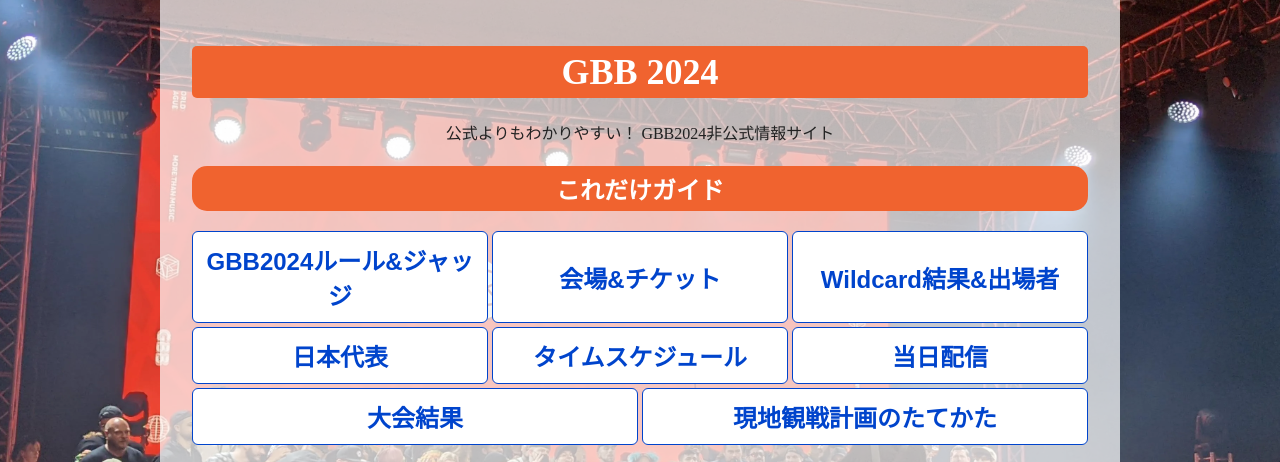
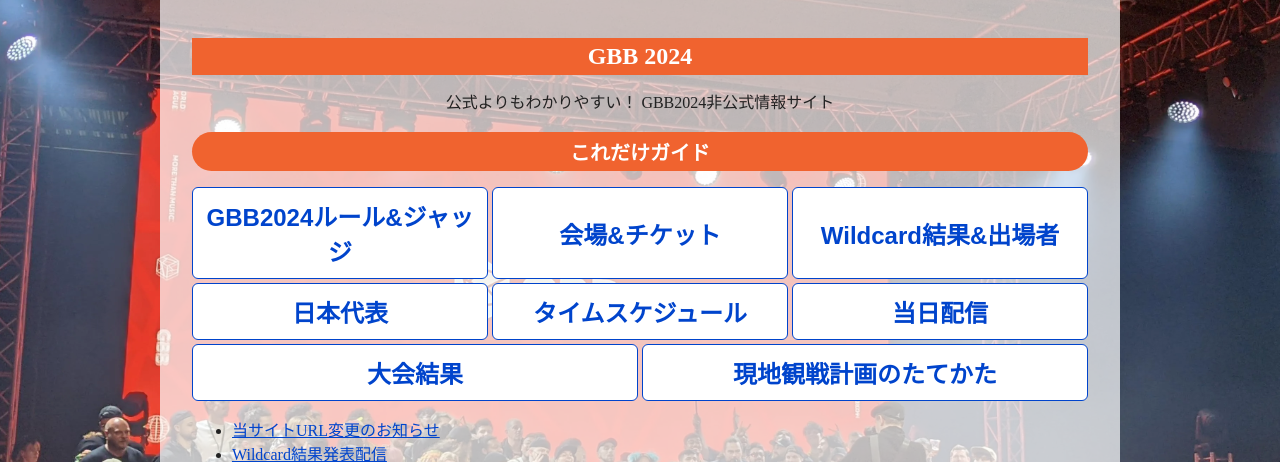
Before and after one commit to shumizu418128/gbbinfo2.0, a Flask app: page /2024/top in a window 1280 px wide. Shown: the part 110-572 px from the top of the page. Run offline with Flask 3, Linux system fonts and the light colour scheme; data that the repository does not hold is empty; some libraries are stand-ins or nearby versions.

Commit message:
hタグのサイズを調整

```diff
--- a/app/static/css/style.css
+++ b/app/static/css/style.css
@@ -182,14 +182,13 @@ main {
 
 h1 {
     color: white;
-    font-size: 36px;
-    /* フォントサイズを36pxに設定 */
+    /* テキストの色を指定 */
+    font-size: 24px;
+    /* フォントサイズを設定 */
     background-color: #F0632F;
     /* 背景色を指定 */
     padding: 5px;
     /* 上下左右の余白を5pxに設定 */
-    border-radius: 5px;
-    /* 角丸を5pxに設定 */
     text-align: center;
     /* テキストを中央に配置 */
 }
@@ -197,21 +196,23 @@ h1 {
 h2 {
     color: white;
     /* テキストの色を指定 */
+    font-size: 20px;
+    /* フォントサイズを設定 */
     background-color: #F0632F;
     /* 背景色を指定 */
     padding: 5px;
     /* 上下左右の余白を5pxに設定 */
     text-align: center;
     /* テキストを中央に配置 */
-    border-radius: 15px;
+    border-radius: 20px;
     /* 角丸を15pxに設定 */
 }
 
 h3 {
     color: black;
     /* テキストの色を指定 */
-    font-size: 24px;
-    /* フォントサイズを24pxに設定 */
+    font-size: 20px;
+    /* フォントサイズを設定 */
     text-align: center;
     /* テキストを中央に配置 */
     margin: 0;
```
